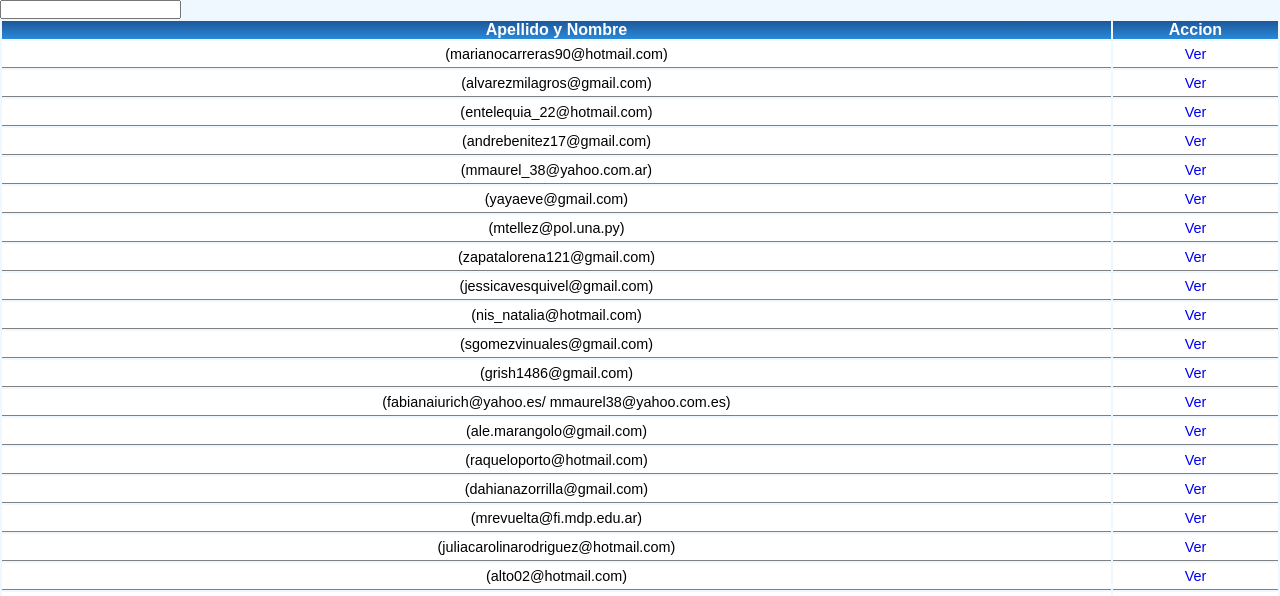
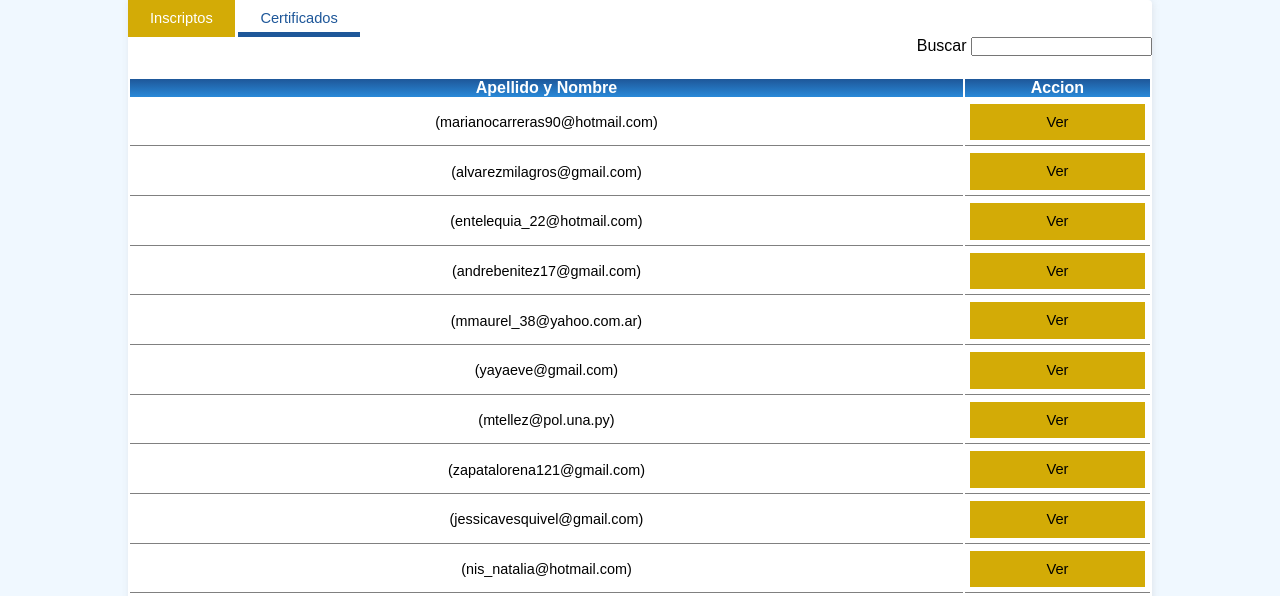
Before and after one commit to smatht/acreditacion-master, a PHP site: page /administracion/certificados_view.php in a window 1280 px wide. Shown: the part 170-766 px from the top of the page. Run offline with PHP 8.4, Linux system fonts and the light colour scheme; data comes from the database, SQL or seed files in the repository; data that the repository does not hold is empty.

Commit message:
Probando cambios de Javi

```diff
--- a/administracion/certificados_view.php
+++ b/administracion/certificados_view.php
@@ -2,24 +2,6 @@
 <html lang="es"  ng-app="acreditacion">
 	<head>
 		<meta charset="utf-8" />
-		<style>
-
-			.tabla_inscriptos tr td{
-				border-bottom: 1px solid grey;
-				font-size: 0.9em;
-				background-color: white;
-				color: black;
-				margin: 0px;
-			}
-			.tabla_inscriptos th{
-				font-weight: bolder;
-				font-size: 1em;
-			}
-			.center{
-				text-align: center;
-				margin:auto;
-			}
-		</style>
 		<link rel="stylesheet" type="text/css" href="css/styles.css">
 		<script src="js/angular.min.js"></script>
 		<script src="js/app.js"></script>
@@ -29,10 +11,14 @@
 		<header>
 			<img src="images/teyet.png">
 		</header>
-
+		<div id="container">
+			<?php include_once("includes/menu.php"); ?>
 			<div ng-controller="AcreditacionCtr as acreCtrl">
+				<div id="buscar">
+					<label>Buscar</Label>
 					<input type="text" ng-model="acreCtrl.filtro" />
-			<table class="tabla_inscriptos center">
+				</div>
+				<table class="tabla_inscriptos">
 					<th>Apellido y Nombre</th><th>Accion</th>
 					<tr ng-repeat="insc in inscriptos | filter:acreCtrl.filtro">
 					<td>{{insc.ayn}} ({{insc.email}})</td>
@@ -43,4 +29,6 @@
 
 				</table>
 			</div>
+		</div>
 	</body>
+</html>
--- a/administracion/inscriptos_view.php
+++ b/administracion/inscriptos_view.php
@@ -7,6 +7,7 @@
 		<header>
 			<img src="images/teyet.png">
 		</header>
+		<div id="container">
 			<?php include_once("includes/menu.php"); ?>
 			<?php
 			require_once("../config.php");
@@ -37,7 +38,6 @@
 			<table class="tabla_inscriptos">
 				<th>Nro. Insc.</th><th>Fecha/Hora</th><th>Apellido y Nombres</th><th>Correo</th><th>Telefono</th>
 				<?php while ($registro = $resultado->fetch_object()) : ?>
-
 				<tr>
 					<td><?php echo $registro->nro_inscripcion; ?></td>
 					<td><?php echo date("d-m-Y H:i",$registro->fecha_hora); ?></td>
@@ -47,4 +47,6 @@
 				</tr>
 				<?php endwhile;  ?>
 			</table>
+		</div>
 	</body>
+</html>
```
Lines whose indentation alone changed are shown as unchanged.
